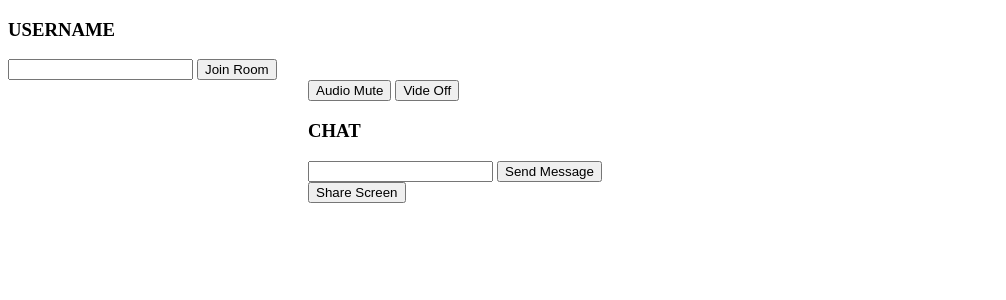
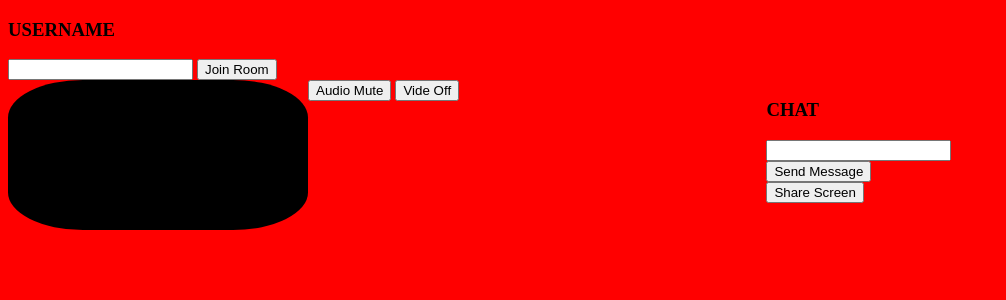
Before and after one commit to bielborgesc/live-streaming, a Django app: template mysite/chat/template/chat/main.html in a window 1280 px wide. Shown: the top 300 px of the page, without its empty margins (0-1006 px from the left). Run offline with Django 3.2, Linux system fonts and the light colour scheme; the template is opened without the code that fills it, so the values that code supplies are empty.

Commit message:
referenciado o css no html

```diff
--- a/mysite/chat/template/chat/main.html
+++ b/mysite/chat/template/chat/main.html
@@ -6,6 +6,7 @@
 <head>
   <meta charset="UTF-8">
   <title>Django Channels WebRTC</title>
+  <link rel="stylesheet" tyoe="text/css" href="{% static 'css/main.css' %}">
 </head>
 <body>
   <h3 id="label-username">USERNAME</h3>
--- /dev/null
+++ b/mysite/static/js/css/main.css
@@ -0,0 +1,19 @@
+.video-grid-container {
+  display: grid;
+  grid-template-columns: repeat(3, 1fr);
+  background-color: black;
+}
+
+.main-grid-container {
+  display: grid;
+  grid-template-columns: 60% 20%;
+}
+
+video {
+  border-radius: 25%;
+  background-color: black;
+}
+
+body{
+  background-color: red;
+}
```
